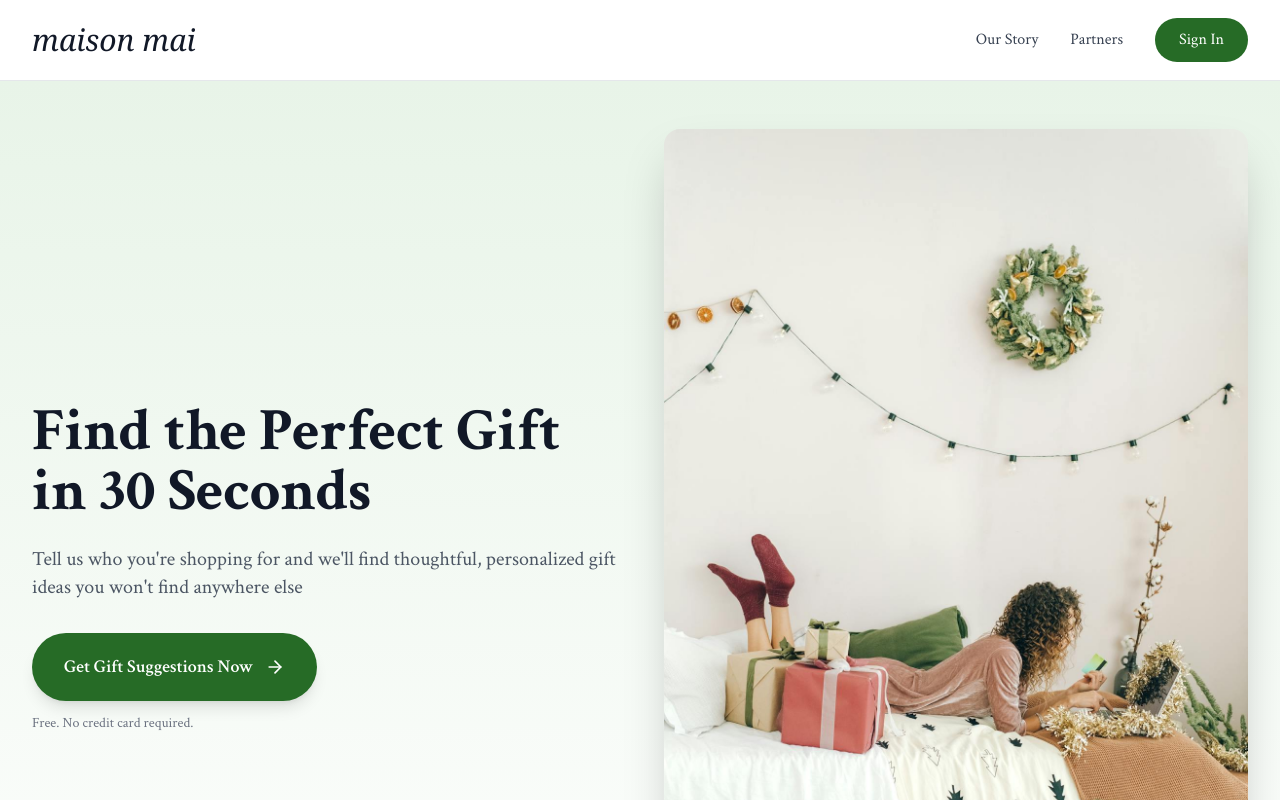
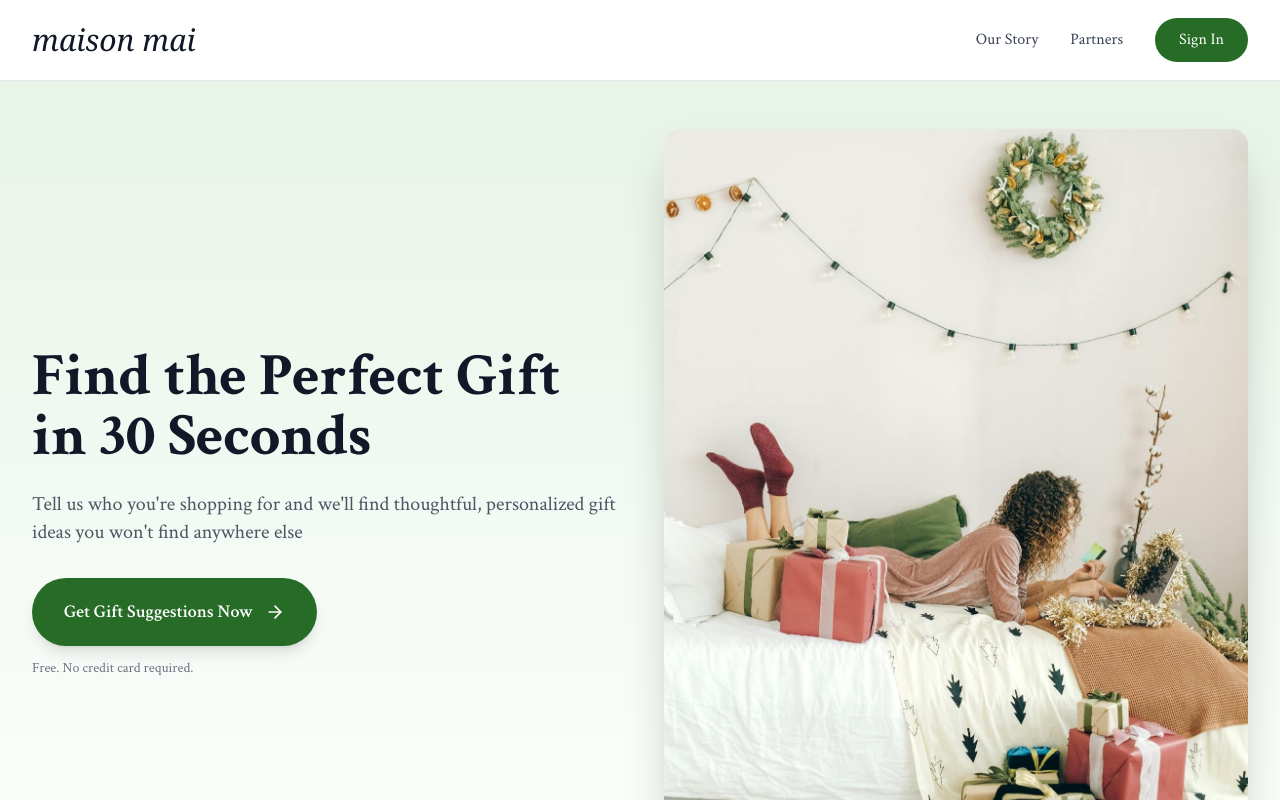
Before and after one commit to MaisonMai/main, a React (Vite) app: page / in a window 1280 px wide. Shown: the top 800 px of the page. Built offline with nearby package versions, Linux system fonts and the light colour scheme; no server answers.

Commit message:
Updated LandingPage.tsx

```diff
--- a/src/components/LandingPage.tsx
+++ b/src/components/LandingPage.tsx
@@ -110,7 +110,7 @@ export function LandingPage({ onGetStarted, onNavigate }: LandingPageProps) {
 
             <div className="relative">
               <img
-                src="/Woman buying gifts online.jpeg"
+                src="/Woman buying gifts online copy.jpeg"
                 alt="Woman shopping for gifts online"
                 className="rounded-2xl shadow-2xl w-full"
               />
```
